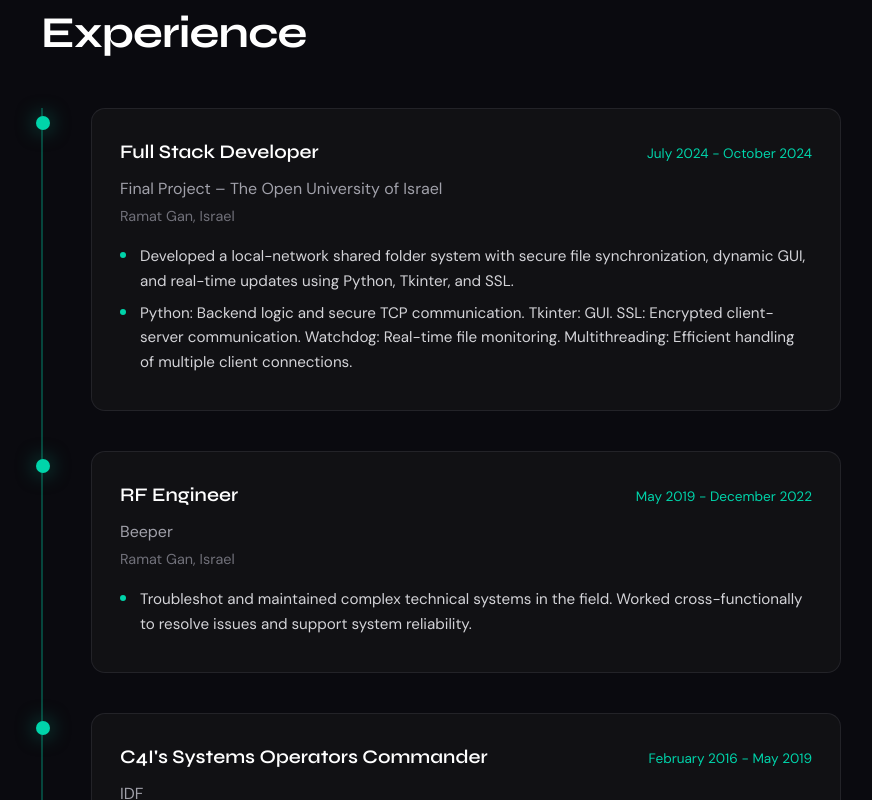
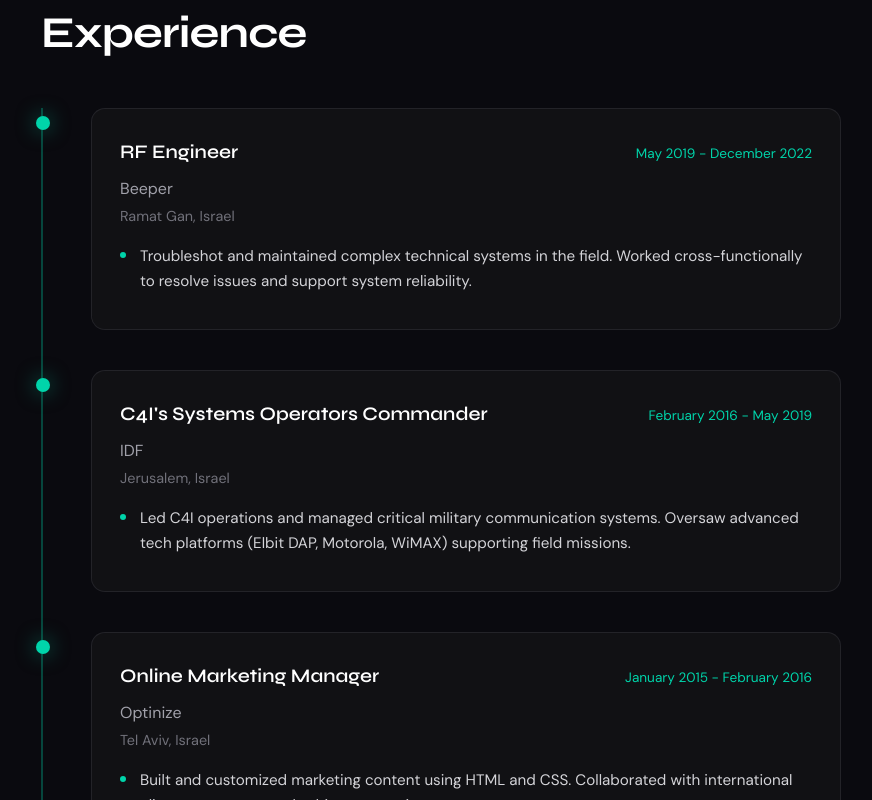
Before and after one commit to barel26497/portfolio, a React (Vite) app: page / in a window 1280 px wide. Shown: the part 1460-2260 px from the top of the page, without its empty margins (199-1071 px from the left). Built offline with nearby package versions, Linux system fonts and the light colour scheme.

Commit message:
Remove Full Stack Developer experience entry
Removed the Full Stack Developer experience entry.

```diff
--- a/src/components/Experience.jsx
+++ b/src/components/Experience.jsx
@@ -2,16 +2,6 @@ import { motion } from 'framer-motion'
 import './Experience.css'
 
 const experiences = [
-  {
-    role: 'Full Stack Developer',
-    company: 'Final Project – The Open University of Israel',
-    location: 'Ramat Gan, Israel',
-    period: 'July 2024 - October 2024',
-    points: [
-      'Developed a local-network shared folder system with secure file synchronization, dynamic GUI, and real-time updates using Python, Tkinter, and SSL.',
-      'Python: Backend logic and secure TCP communication. Tkinter: GUI. SSL: Encrypted client-server communication. Watchdog: Real-time file monitoring. Multithreading: Efficient handling of multiple client connections.',
-    ],
-  },
   {
     role: 'RF Engineer',
     company: 'Beeper',
```
